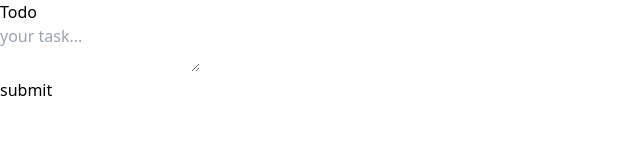
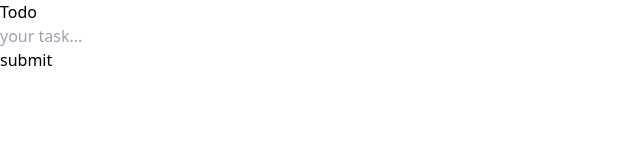
Before and after one commit to nutan240/Todoo, a React (Vite) app: page / in a window 1280 px wide. Shown: the top 160 px of the page, without its empty margins (0-640 px from the left). Built offline with nearby package versions, Linux system fonts and the light colour scheme.

Commit message:
adding proptypes

```diff
--- a/package.json
+++ b/package.json
@@ -13,6 +13,7 @@
     "@fortawesome/fontawesome-svg-core": "^6.5.1",
     "@fortawesome/free-solid-svg-icons": "^6.5.1",
     "@fortawesome/react-fontawesome": "^0.2.0",
+    "prop-types": "^15.8.1",
     "react": "^18.2.0",
     "react-dom": "^18.2.0",
     "uuid": "^9.0.1"
--- a/src/components/Input.jsx
+++ b/src/components/Input.jsx
@@ -1,28 +1,15 @@
-import React, { useEffect, useRef } from 'react';
+import React from 'react';
 
-function Input({ handleInputChange, input, handleKeyPress }) {
-  const textareaRef = useRef(null);
-
-  useEffect(() => {
-    const textarea = textareaRef.current;
-    if (textarea) {
-      textarea.style.height = 'auto';
-      textarea.style.height = `${textarea.scrollHeight}px`;
-    }
-  }, [input]);
+function Input({ handleInputChange, input}) {
 
   return (
     <>
-      <textarea
-        ref={textareaRef}
-        className="border border-slate-300  rounded-md pl-2 h-8 hover:shadow-lg w-full focus:outline-none "
+      <input
+        className="border border-slate-300  rounded-md pl-2  py-3 mb-4 hover:shadow-lg w-full focus:outline-none "
         value={input}
-        onKeyDown={handleKeyPress}
         onChange={handleInputChange}
         placeholder="your task..."
       />
-
-
     </>
   );
 }
```
Also changed, not shown: src/App.jsx (+8 -0 lines), 1 other file (tests, documents, lock files or other folders).
